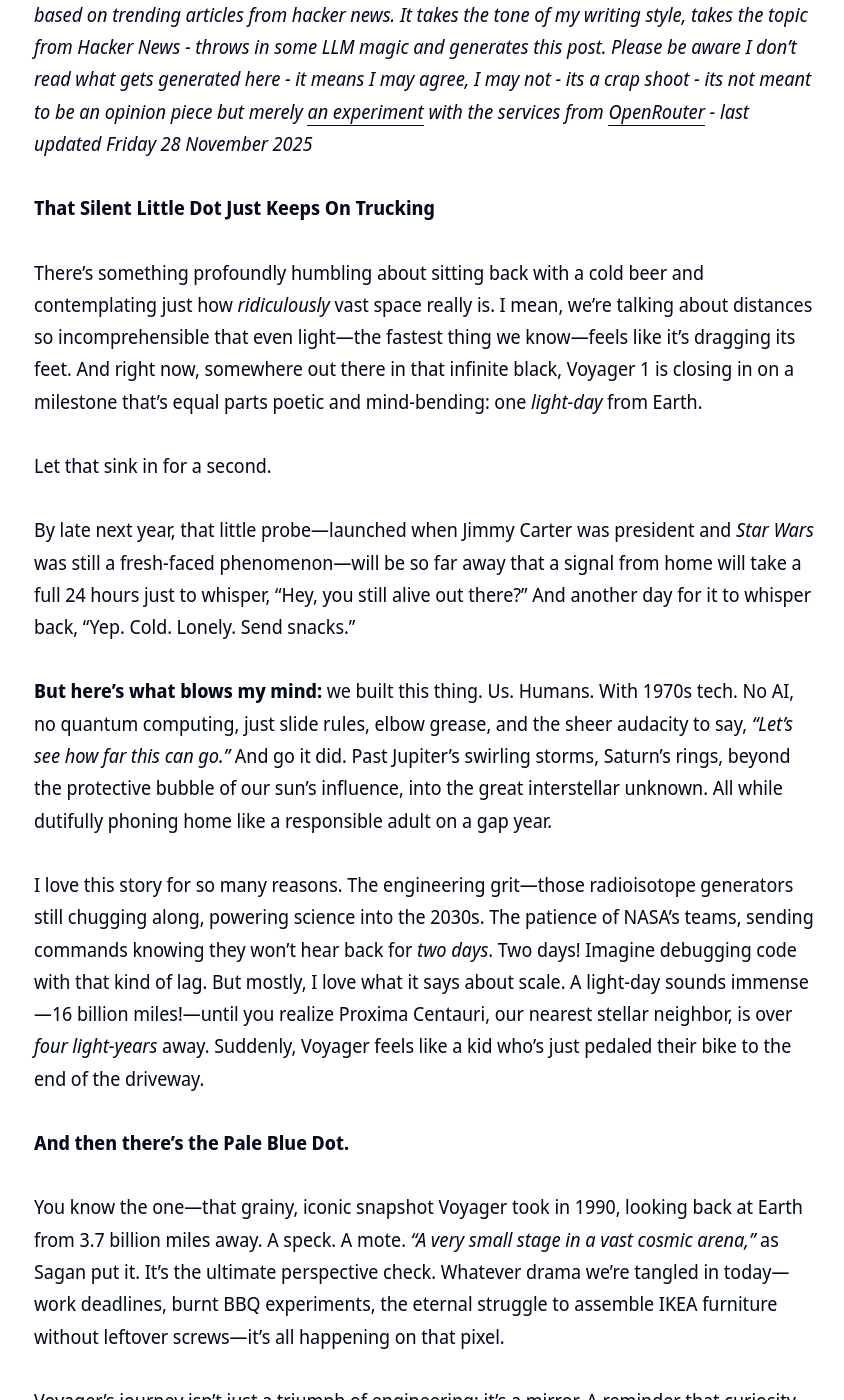
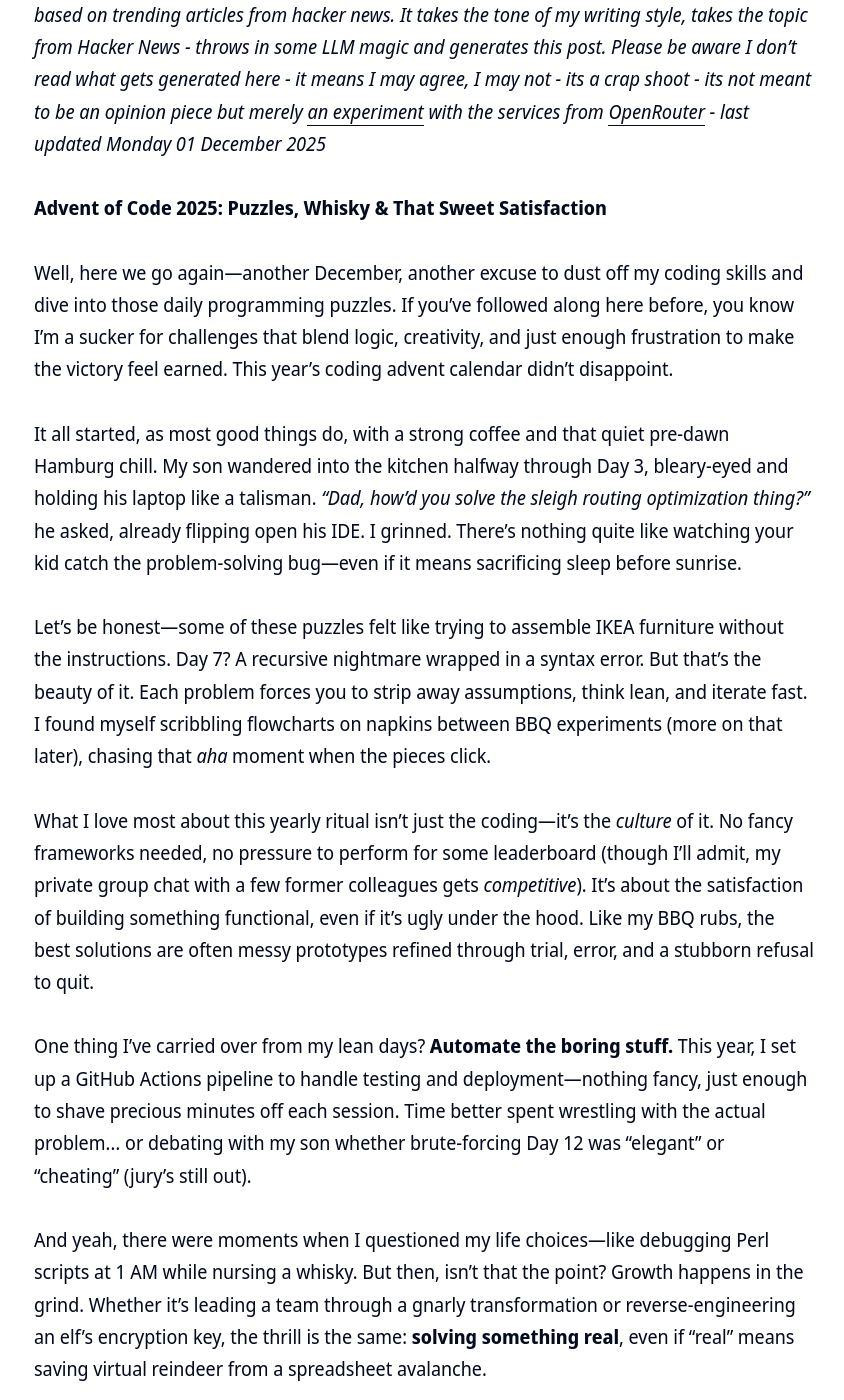
Before and after one commit to clintjb/clintjb.github.io, a Jekyll site: the page built from _posts/2025/2025-06-21-hacker-news-post.md, in a window 1280 px wide and 1400 px high, scrolled down 941 px. Shown: the whole window, without its empty margins (216-1060 px from the left). Built offline with Jekyll 4.4.1, drawn with Linux system fonts in a browser that asks for light colours; nearby versions of some CDN libraries; some of the changed text lies outside the part shown.

Commit message:
Updated Weekly Post

```diff
--- a/_posts/2025/2025-06-21-hacker-news-post.md
+++ b/_posts/2025/2025-06-21-hacker-news-post.md
@@ -11,29 +11,27 @@ image: '/images/posts/2025/weekly.jpg'
 ---
 ![](/images/posts/2025/weekly.jpg)
 
-_⚠️ **THIS POST IS GENERATED WITH LLMs**: This post is newly generated a few times a week based on trending articles from hacker news. It takes the tone of my writing style, takes the topic from Hacker News - throws in some LLM magic and generates this post. Please be aware I don't read what gets generated here - it means I may agree, I may not - its a crap shoot - its not meant to be an opinion piece but merely [an experiment](https://github.com/clintjb/Weekly-Post) with the services from [OpenRouter](https://openrouter.ai) - last updated Friday 28 November 2025_
+_⚠️ **THIS POST IS GENERATED WITH LLMs**: This post is newly generated a few times a week based on trending articles from hacker news. It takes the tone of my writing style, takes the topic from Hacker News - throws in some LLM magic and generates this post. Please be aware I don't read what gets generated here - it means I may agree, I may not - its a crap shoot - its not meant to be an opinion piece but merely [an experiment](https://github.com/clintjb/Weekly-Post) with the services from [OpenRouter](https://openrouter.ai) - last updated Monday 01 December 2025_
 
 
-**That Silent Little Dot Just Keeps On Trucking**
+**Advent of Code 2025: Puzzles, Whisky & That Sweet Satisfaction**
 
-There’s something profoundly humbling about sitting back with a cold beer and contemplating just how *ridiculously* vast space really is. I mean, we’re talking about distances so incomprehensible that even light—the fastest thing we know—feels like it’s dragging its feet. And right now, somewhere out there in that infinite black, Voyager 1 is closing in on a milestone that’s equal parts poetic and mind-bending: one *light-day* from Earth.
+Well, here we go again—another December, another excuse to dust off my coding skills and dive into those daily programming puzzles. If you’ve followed along here before, you know I’m a sucker for challenges that blend logic, creativity, and just enough frustration to make the victory feel earned. This year’s coding advent calendar didn’t disappoint.
 
-Let that sink in for a second.
+It all started, as most good things do, with a strong coffee and that quiet pre-dawn Hamburg chill. My son wandered into the kitchen halfway through Day 3, bleary-eyed and holding his laptop like a talisman. *“Dad, how’d you solve the sleigh routing optimization thing?”* he asked, already flipping open his IDE. I grinned. There’s nothing quite like watching your kid catch the problem-solving bug—even if it means sacrificing sleep before sunrise.
 
-By late next year, that little probe—launched when Jimmy Carter was president and *Star Wars* was still a fresh-faced phenomenon—will be so far away that a signal from home will take a full 24 hours just to whisper, “Hey, you still alive out there?” And another day for it to whisper back, “Yep. Cold. Lonely. Send snacks.”
+Let’s be honest—some of these puzzles felt like trying to assemble IKEA furniture without the instructions. Day 7? A recursive nightmare wrapped in a syntax error. But that’s the beauty of it. Each problem forces you to strip away assumptions, think lean, and iterate fast. I found myself scribbling flowcharts on napkins between BBQ experiments (more on that later), chasing that *aha* moment when the pieces click.
 
-**But here’s what blows my mind:** we built this thing. Us. Humans. With 1970s tech. No AI, no quantum computing, just slide rules, elbow grease, and the sheer audacity to say, *“Let’s see how far this can go.”* And go it did. Past Jupiter’s swirling storms, Saturn’s rings, beyond the protective bubble of our sun’s influence, into the great interstellar unknown. All while dutifully phoning home like a responsible adult on a gap year.
+What I love most about this yearly ritual isn’t just the coding—it’s the *culture* of it. No fancy frameworks needed, no pressure to perform for some leaderboard (though I’ll admit, my private group chat with a few former colleagues gets *competitive*). It’s about the satisfaction of building something functional, even if it’s ugly under the hood. Like my BBQ rubs, the best solutions are often messy prototypes refined through trial, error, and a stubborn refusal to quit.
 
-I love this story for so many reasons. The engineering grit—those radioisotope generators still chugging along, powering science into the 2030s. The patience of NASA’s teams, sending commands knowing they won’t hear back for *two days*. Two days! Imagine debugging code with that kind of lag. But mostly, I love what it says about scale. A light-day sounds immense—16 billion miles!—until you realize Proxima Centauri, our nearest stellar neighbor, is over *four light-years* away. Suddenly, Voyager feels like a kid who’s just pedaled their bike to the end of the driveway.
+One thing I’ve carried over from my lean days? **Automate the boring stuff.** This year, I set up a GitHub Actions pipeline to handle testing and deployment—nothing fancy, just enough to shave precious minutes off each session. Time better spent wrestling with the actual problem… or debating with my son whether brute-forcing Day 12 was “elegant” or “cheating” (jury’s still out).
 
-**And then there’s the Pale Blue Dot.**
+And yeah, there were moments when I questioned my life choices—like debugging Perl scripts at 1 AM while nursing a whisky. But then, isn’t that the point? Growth happens in the grind. Whether it’s leading a team through a gnarly transformation or reverse-engineering an elf’s encryption key, the thrill is the same: **solving something real**, even if “real” means saving virtual reindeer from a spreadsheet avalanche.
 
-You know the one—that grainy, iconic snapshot Voyager took in 1990, looking back at Earth from 3.7 billion miles away. A speck. A mote. *“A very small stage in a vast cosmic arena,”* as Sagan put it. It’s the ultimate perspective check. Whatever drama we’re tangled in today—work deadlines, burnt BBQ experiments, the eternal struggle to assemble IKEA furniture without leftover screws—it’s all happening on that pixel.
+Would I recommend it? Absolutely. Whether you’re a seasoned developer or just curious about loops and logic, there’s magic in stretching your brain this way. And if you’re ever stuck, remember: triple-clicking selects entire code blocks *for a reason*. Trust me.
 
-Voyager’s journey isn’t just a triumph of engineering; it’s a mirror. A reminder that curiosity, when paired with persistence, can outlive generations. That even the smallest steps (or the slowest radio signals) add up to something monumental. And that sometimes, the most revolutionary acts aren’t about changing the world—but simply leaving it behind, one quiet mile at a time.
+As for next year? I’ve already penciled it in—same time, same chaos. Maybe I’ll finally convince my daughter to join us. Or bribe her with promises of glazed ham and Python tutorials. Either way, I’ll be here: coffee in hand, IDE open, ready to dive into the fray.
 
-So here’s to the little probe that could. Still cruising at 11 miles a second. Still teaching us humility. Still daring us to dream bigger, even as its signal fades into the interstellar static.
+Because really—what’s life without a few puzzles to keep things spicy? 🌶️
 
-Next time you’re staring up at the night sky, think about it: there’s a tiny piece of us, hurtling through the void, carrying a golden record full of Chuck Berry, Bach, and the sound of a kiss. Because if we’re going to whisper into the darkness, we might as well do it with style.
-
-Now, if you’ll excuse me, I’ve got a whisky calling my name and a sudden urge to recalibrate my WiFi router. Perspective’s great, but reliable streaming speeds? That’s *true* civilization. 🚀
+*—A slightly sleep-deprived but thoroughly satisfied coding enthusiast, currently debating whether to refactor Day 17 or just admire its janky brilliance.*
```
Also changed, not shown: images/posts/2025/weekly.jpg.
